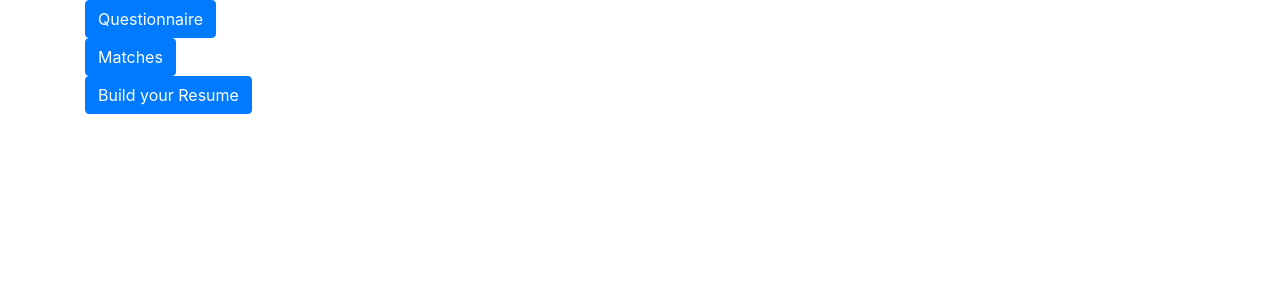
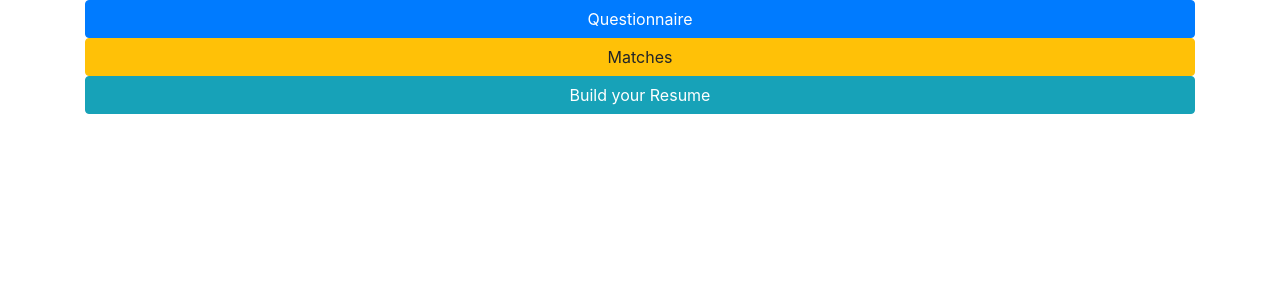
Before and after one commit to vmn23/PC001_website, a Django app: page /landing/homepage/ in a window 1280 px wide. Shown: the part 64-364 px from the top of the page. Run offline with Django 3.2, Linux system fonts and the light colour scheme; a user stored in the database is signed in; some libraries are stand-ins or nearby versions.

Commit message:
Some changes

```diff
--- a/oursite/landing/templates/landing/baseauth.html
+++ b/oursite/landing/templates/landing/baseauth.html
@@ -2,6 +2,7 @@
 <html>
     <head>
         <link rel="stylesheet" href="https://stackpath.bootstrapcdn.com/bootstrap/4.1.3/css/bootstrap.min.css" integrity="sha384-MCw98/SFnGE8fJT3GXwEOngsV7Zt27NXFoaoApmYm81iuXoPkFOJwJ8ERdknLPMO" crossorigin="anonymous">
+        <link rel="stylesheet" href="{% static '/landing/style.css' %}">
         {% block head%}
         Base head
         {% endblock %}
--- a/oursite/landing/templates/landing/homepage.html
+++ b/oursite/landing/templates/landing/homepage.html
@@ -7,12 +7,13 @@
 
 {% block body%}
 <div class="container">
-    <a href="/landing/questionnaire"><button type="button" class="btn btn-primary"> Questionnaire </button></a>
+    <a href="/landing/questionnaire"><button type="button" class="btn btn-primary btn-block"> Questionnaire </button></a>
+</div>
+
+<div class="container">
+    <a href="/landing/matches"><button type="button" class="btn btn-warning btn-block"> Matches </button></a>
 </div>
 <div class="container">
-    <a href="/landing/matches"><button type="button" class="btn btn-primary"> Matches </button></a>
-</div>
-<div class="container">
-    <a href="/landing/buildresume"><button type="button" class="btn btn-primary"> Build your Resume </button></a>
+    <a href="/landing/buildresume"><button type="button" class="btn btn-info btn-block"> Build your Resume </button></a>
 </div>
 {% endblock %}
--- a/oursite/landing/templates/landing/index.html
+++ b/oursite/landing/templates/landing/index.html
@@ -10,7 +10,9 @@
     <h1>Welcome to TARA. We're excited to work with you! This can be an overwhelming time, here is some information to get you going.</h1>
 </div>
 <div class="container">
-    <a href="/landing/journey1/"><button type="button" class="btn btn-primary"> Get Started </button></a>
+    <a href="/landing/journey1/"><button type="button" class="btn btn-primary btn-lg"> Get Started </button></a>
 </div>
-<a href="/landing/login">I'm alright, let's get some matches.</a>
+<div class="container">
+    <a href="/landing/login">I'm alright, let's get some matches.</a>
+</div>
 {% endblock %}
--- a/oursite/landing/templates/landing/journey.html
+++ b/oursite/landing/templates/landing/journey.html
@@ -12,10 +12,8 @@
             <a href="/landing/"><img src="{% static 'landing/images/logo.png' %}" alt="Temp logo"></a>
             <a href="/landing/login"><button type="button" class="btn btn-danger"> Skip </button></a>
         </nav>
-        <div style="height: 10px">
         <div class="progress">
             <div class="progress-bar h-100" role="progressbar" style="width: {{progress}}%" aria-valuenow="{{progress}}" aria-valuemin="0" aria-valuemax="100"></div>
-            </div>
         </div>
         {% block body %}
         Base body
```
Also changed, not shown: oursite/db.sqlite3, oursite/landing/static/landing/style.css (line endings or trailing spaces). Lines whose indentation alone changed are shown as unchanged.
